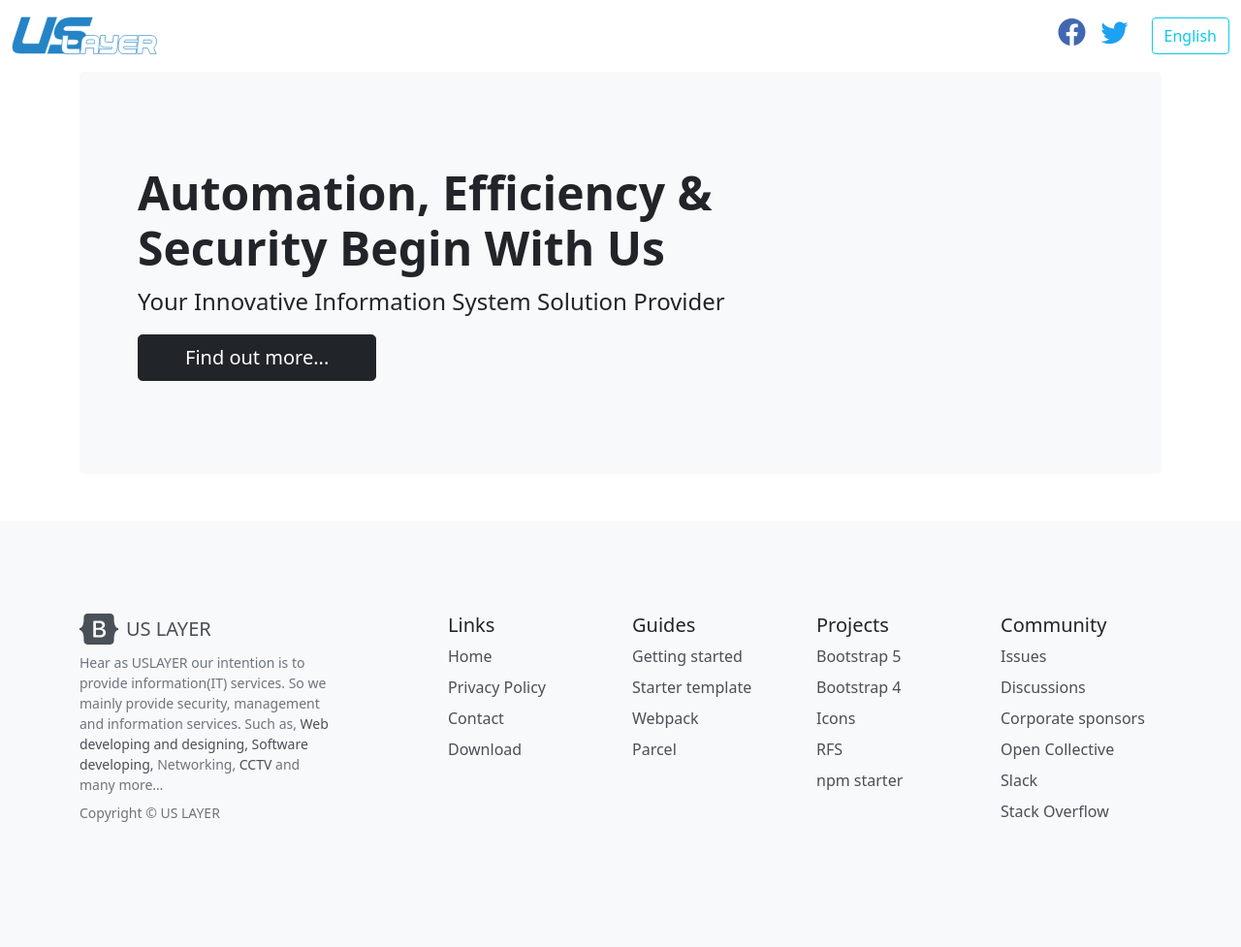
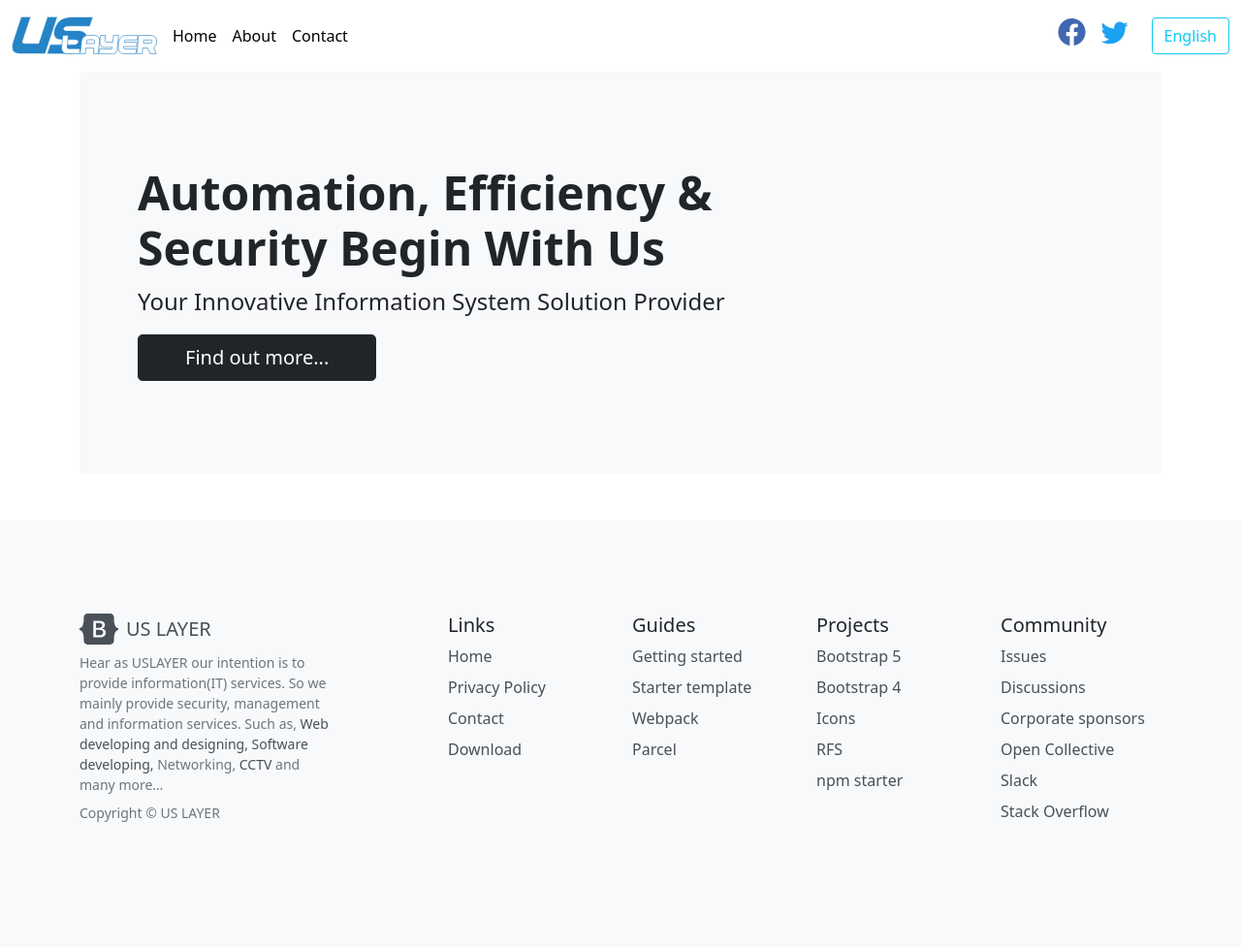
Before and after one commit to uslayer/uslayer.github.io, a Jekyll site: the page built from index.html, in a window 1280 px wide. Shown: the whole page at 97% size. Built offline with Jekyll 4.4.1, drawn with Linux system fonts in a browser that asks for light colours; the list of posts is cut into pages by our own code.

Commit message:
Update custom.css

```diff
--- a/assets/css/custom.css
+++ b/assets/css/custom.css
@@ -15,7 +15,7 @@ Just customize your theme here.
 .bd-navbar .navbar-nav .nav-link {
     padding-right: .25rem;
     padding-left: .25rem;
-    color: #0000;
+    color: #000;
 }
 
 
```
